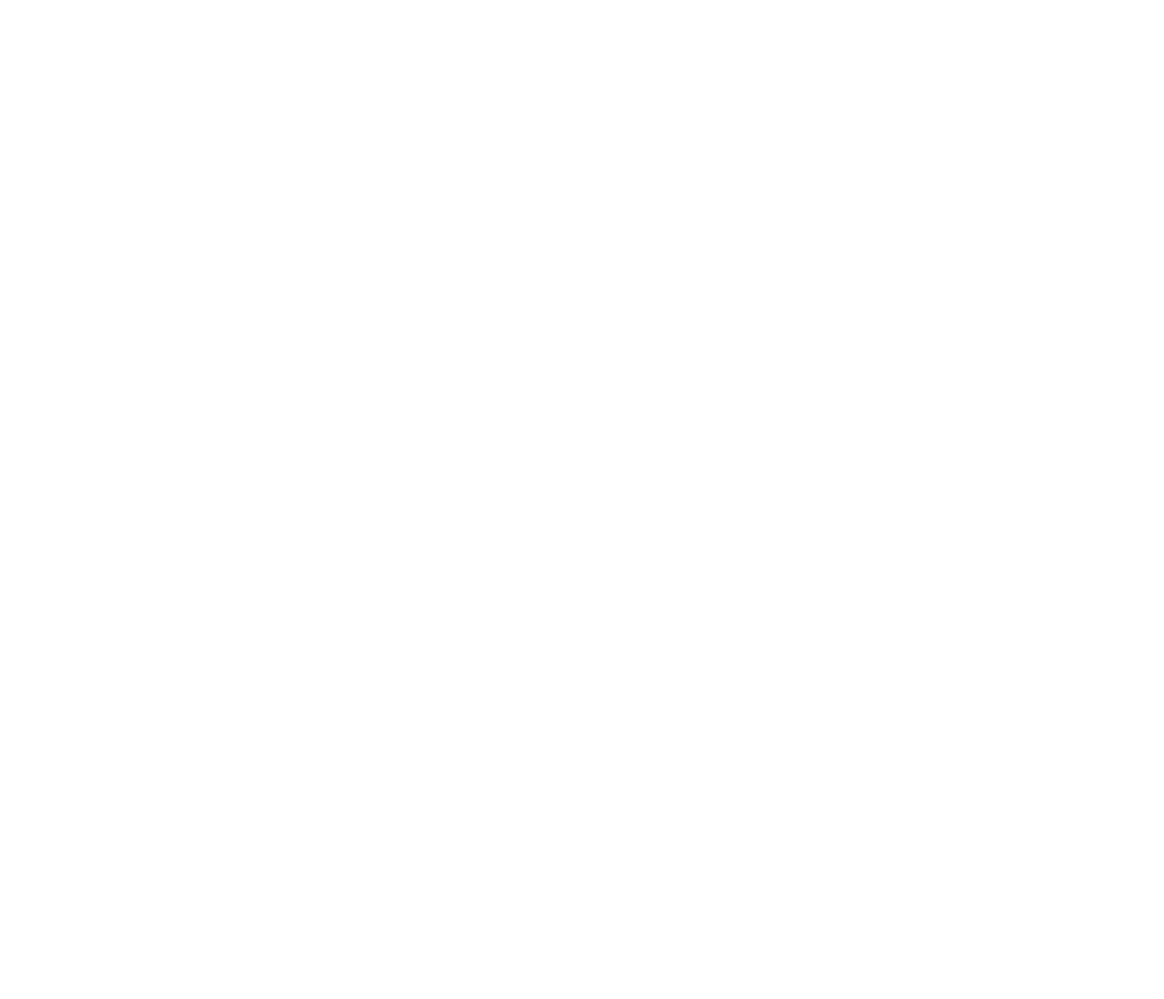
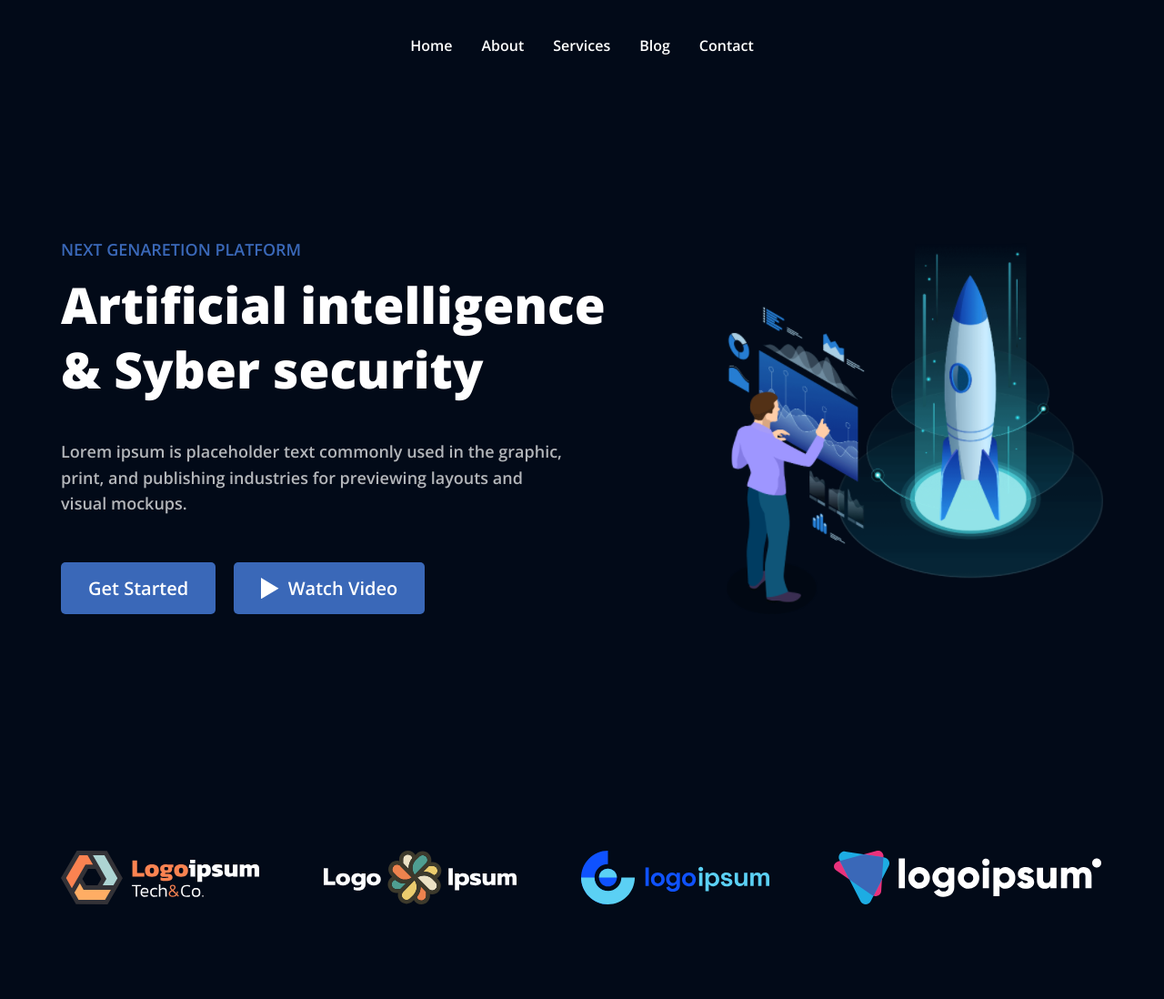
Before and after one commit to Sergey2398/HTML_CSS_Project_black, a plain HTML site: page index.html in a window 1280 px wide. Shown: the whole page at 91% size. Before the commit the page ends 800 px from the top, so only its background shows below. Drawn offline with nearby package versions, Linux system fonts and the light colour scheme.

Commit message:
Add header + top contetnt

```diff
--- a/index.html
+++ b/index.html
@@ -4,19 +4,45 @@
     <meta charset="UTF-8">
     <meta name="viewport" content="width=device-width, initial-scale=1.0">
     <title>Landing Page</title>
+    <link rel="preconnect" href="https://fonts.googleapis.com">
+    <link rel="preconnect" href="https://fonts.gstatic.com" crossorigin>
+    <link href="https://fonts.googleapis.com/css2?family=Roboto:ital,wght@0,100;0,300;0,400;0,500;0,700;0,900;1,100;1,300;1,400;1,500;1,700;1,900&display=swap" rel="stylesheet">
+    <link rel="preconnect" href="https://fonts.googleapis.com">
+    <link rel="preconnect" href="https://fonts.gstatic.com" crossorigin>
+    <link href="https://fonts.googleapis.com/css2?family=Open+Sans:ital,wght@0,300..800;1,300..800&family=Roboto:ital,wght@0,100;0,300;0,400;0,500;0,700;0,900;1,100;1,300;1,400;1,500;1,700;1,900&display=swap" rel="stylesheet">
     <link rel="stylesheet" href="style.css">
 </head>
 <body>
-    <header class="header">
-        <div><a class="header__link" href="#"></a></div>
-        <div><a class="header__link" href="#"></a></div>
-        <div><a class="header__link" href="#"></a></div>
-        <div><a class="header__link" href="#"></a></div>
-        <div><a class="header__link" href="#"></a></div>
+    <header class="header wrapper">
+        <div><a class="header__link" href="#">Home</a></div>
+        <div><a class="header__link" href="#">About</a></div>
+        <div><a class="header__link" href="#">Services</a></div>
+        <div><a class="header__link" href="#">Blog</a></div>
+        <div><a class="header__link" href="#">Contact</a></div>
     </header>
     <main>
-        <section>
-<img src="image/Group 400.svg" alt="">
+        <section class="top__content wrapper">
+            <div class="top__info">
+                <h3 class="top__info__subtitle">Next genaretion platform</h3>
+                <h1 class="top__info__title">Artificial intelligence & Syber security</h1>
+                <p class="top__info__text">Lorem ipsum is placeholder text commonly used in the graphic, print, and publishing industries for previewing layouts and visual mockups.</p>
+                <div class="top__buttons">
+                    <button class="button">Get Started</button>
+                    <button class="button"><svg width="19.500000" height="23.382690" viewBox="0 0 19.5 23.3827" fill="none" xmlns="http://www.w3.org/2000/svg" xmlns:xlink="http://www.w3.org/1999/xlink">
+                        <path id="Polygon 1" d="M19.5 11.6913L0 0L0 23.3827L19.5 11.6913Z" fill="#FFFFFF" fill-opacity="1.000000" fill-rule="evenodd"/>
+                    </svg>
+                    Watch Video</button>
+                </div>
+            </div>
+            <div class="top__img__container">
+                <img class="top__img" src="image/top__image.png" alt="Rocket">
+            </div>
+        </section>
+        <section class="top__logos wrapper">
+            <div><img class="top__logo" src="image/logo1.svg" alt="Logo"></div>
+            <div><img class="top__logo" src="image/logo2.svg" alt="Logo"></div>
+            <div><img class="top__logo" src="image/logo3.svg" alt="Logo"></div>
+            <div><img class="top__logo" src="image/logo4.svg" alt="Logo"></div>
         </section>
     </main>
 </body>
--- a/style.css
+++ b/style.css
@@ -2,3 +2,117 @@
     margin: 0;
     padding: 0;
 }
+
+.wrapper {
+    padding-left: calc(50% - 573px);
+    padding-right: calc(50% - 573px);
+}
+
+.header {
+    background: rgba(2, 10, 24, 1);
+    padding-top: 39px;
+    padding-bottom: 39px;
+    display: flex;
+    flex-direction: row;
+    justify-content: center;
+    gap: 32px;
+}
+
+.header__link {
+    text-decoration: none;
+    color: rgb(255, 255, 255);
+    font-family: "Open Sans";
+    font-size: 16px;
+    font-weight: 600;
+    line-height: 22px;
+}
+
+.header__link:hover {
+    color: #3A68B8;
+}
+
+.top__content {
+    background: rgba(2, 10, 24, 1);
+    padding-top: 160px;
+    padding-bottom: 160px;
+    display: flex;
+    flex-direction: row;
+    flex-wrap: wrap;
+    gap: 128px;
+}
+
+.top__info {
+    display: flex;
+    flex-direction: column;
+}
+
+.top__info__subtitle {
+    color: rgb(58, 104, 184);
+    font-family: "Open Sans";
+    text-transform: uppercase;
+    font-size: 18px;
+    font-weight: 600;
+    line-height: 160%;
+    margin-bottom: 10px;
+}
+
+.top__info__title {
+    width: 604px;
+    color: rgb(255, 255, 255);
+    font-family: "Open Sans";
+    font-size: 55px;
+    font-weight: 800;
+    line-height: 130%;
+}
+
+.top__info__text {
+    margin: 40px 0 50px 0;
+    width: 558px;
+    color: rgb(255, 255, 255);
+    font-family: "Open Sans";
+    font-size: 18px;
+    font-weight: 600;
+    line-height: 160%;
+    opacity: 0.7;
+}
+
+.top__buttons {
+    display: flex;
+    flex-direction: row;
+    gap: 20px;
+}
+
+.button {
+    padding: 15px 30px;
+    background: #3A68B8;
+    border: none;
+    border-radius: 5px;
+    color: rgb(255, 255, 255);
+    font-family: "Open Sans";
+    font-size: 20px;
+    font-weight: 600;
+    line-height: 27px;
+    display: flex;
+    gap: 10px;
+    align-items: center;
+}
+
+.top__img__container {
+    width: 414px;
+    height: 415px;
+}
+
+.top__img {
+    width: 100%;
+    height: 100%;
+}
+
+.top__logos {
+    padding-top: 100px;
+    padding-bottom: 100px;
+    background: rgba(2, 10, 24, 1);
+    display: flex;
+    flex-direction: row;
+    flex-wrap: wrap;
+    gap: 71px;
+}
```
